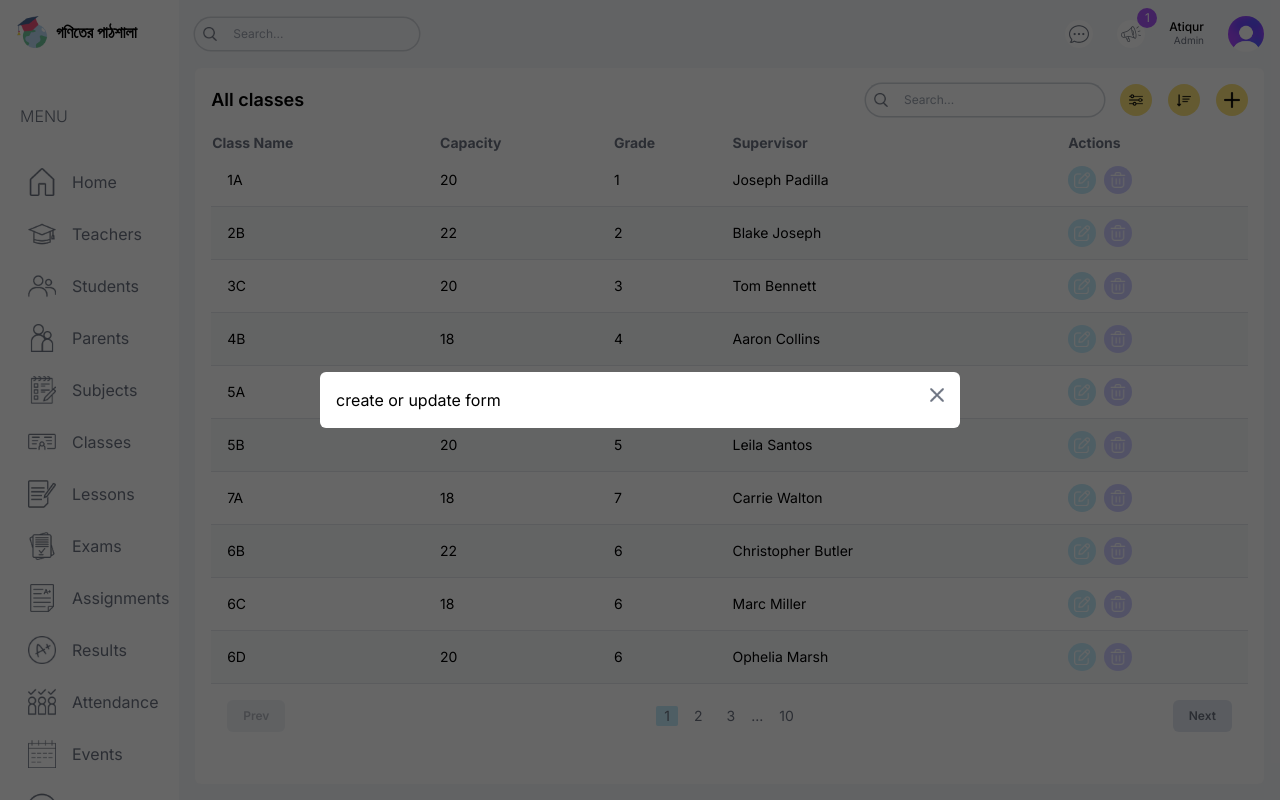
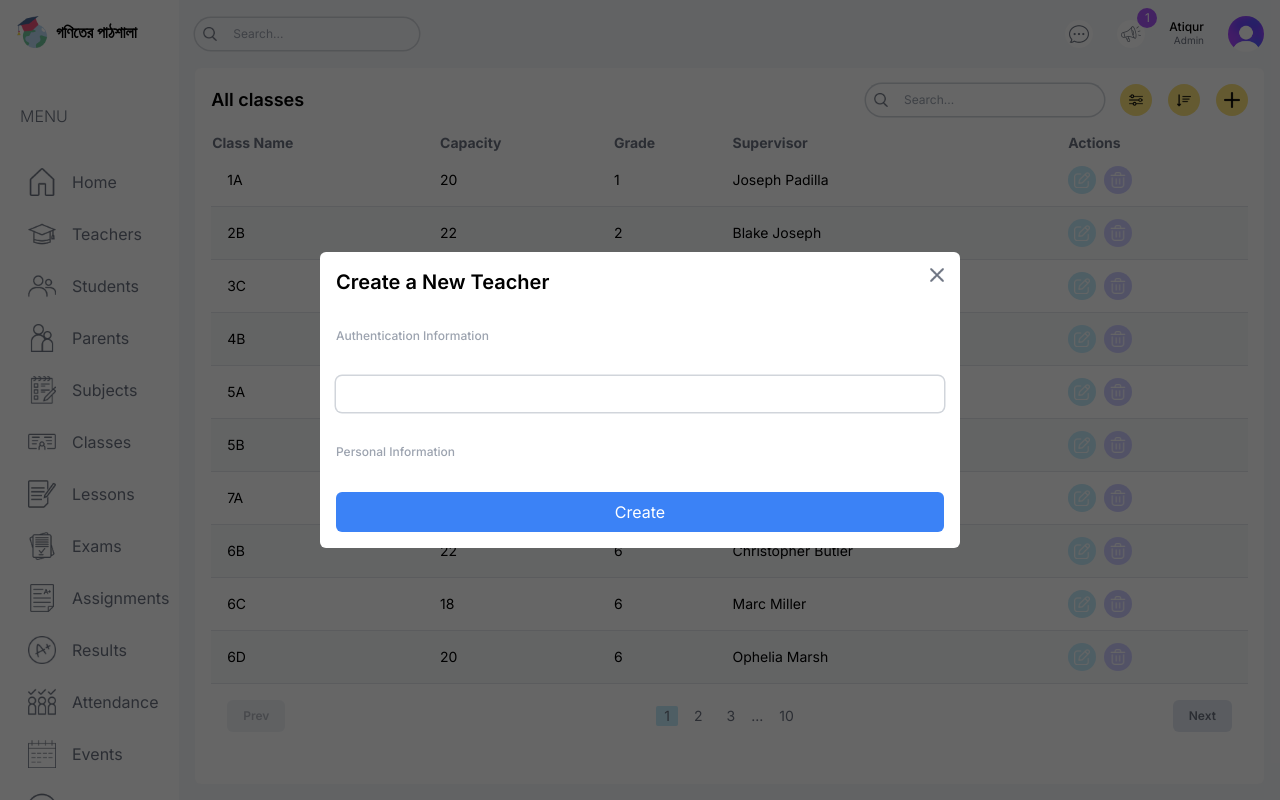
Before and after one commit to theatiq/goniter-pathshala, a Next.js app: page /list/classes in a window 1280 px wide. Both pictures are taken after a click on the button 1231 px from the left and 100 px from the top of the page. Shown: the top 800 px of the page. Built offline with nearby package versions, Linux system fonts and the light colour scheme.

Commit message:
React from added .

```diff
--- a/package.json
+++ b/package.json
@@ -9,13 +9,16 @@
     "lint": "next lint"
   },
   "dependencies": {
+    "@hookform/resolvers": "^5.2.0",
     "moment": "^2.30.1",
     "next": "14.2.5",
     "react": "^18",
     "react-big-calendar": "^1.19.4",
     "react-calendar": "^6.0.0",
     "react-dom": "^18",
-    "recharts": "^3.1.0"
+    "react-hook-form": "^7.61.1",
+    "recharts": "^3.1.0",
+    "zod": "^4.0.10"
   },
   "devDependencies": {
     "@types/node": "^20",
--- a/src/components/FormModal.tsx
+++ b/src/components/FormModal.tsx
@@ -2,6 +2,7 @@
 
 import Image from "next/image";
 import React, { useState } from "react";
+import TeacherForm from "./forms/TeacherForm";
 
 const FormModal = ({
   table,
@@ -46,7 +47,8 @@
         </button>
       </form>
     ) : (
-      "create or update form"
+      // "create or update form"
+      <TeacherForm type="create" />
     );
   };
 
--- /dev/null
+++ b/src/components/forms/TeacherForm.tsx
@@ -0,0 +1,61 @@
+"use client";
+
+import { zodResolver } from "@hookform/resolvers/zod";
+import { useForm } from "react-hook-form";
+import z from "zod";
+
+const schema = z.object({
+  userName: z
+    .string()
+    .min(3, { message: "User Name must be at least 03 characters" })
+    .max(20, { message: "User Name must be at most 20 characters" }),
+  email: z.email({ message: "Invalid Email Address" }),
+  password: z
+    .string()
+    .min(8, { message: "Password must be at least 8 characters" }),
+  firstName: z.string().min(1, { message: "First name is required" }),
+  lastName: z.string().min(1, { message: "Last name is required" }),
+  phoneNumber: z.string().min(1, { message: "Phone Number is required" }),
+  address: z.string().min(1, { message: "Address is required" }),
+  birthDate: z.date({ message: "Birth date is required" }),
+  sex: z.enum(["male", "female"], { message: "sex is required" }),
+  img: z.instanceof(File, { message: "Image is required" }),
+});
+
+const TeacherForm = ({
+  type,
+  data,
+}: {
+  type: "create" | "update";
+  data?: any;
+}) => {
+  const {
+    register,
+    handleSubmit,
+    formState: { errors },
+  } = useForm({
+    resolver: zodResolver(schema),
+  });
+  return (
+    <form className="flex flex-col gap-8">
+      <h1 className="text-xl font-semibold">Create a New Teacher</h1>
+      <span className="text-xs text-gray-400 font-medium">
+        Authentication Information
+      </span>
+      <input
+        type="text"
+        {...register("userName")}
+        className="ring-[1.5px] ring-gray-300 p-2 rounded-md text-sm"
+      />
+      {errors.userName?.message && <p>{errors.userName?.message.toString()}</p>}
+      <span className="text-xs text-gray-400 font-medium">
+        Personal Information
+      </span>
+      <button className="bg-blue-500 text-white p-2 rounded-md">
+        {type === "create" ? "Create" : "Update"}
+      </button>
+    </form>
+  );
+};
+
+export default TeacherForm;
```
Also changed, not shown: 1 other file (tests, documents, lock files or other folders).
